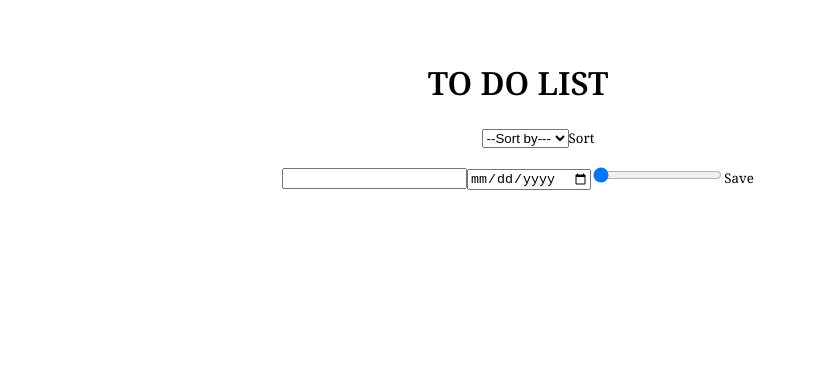
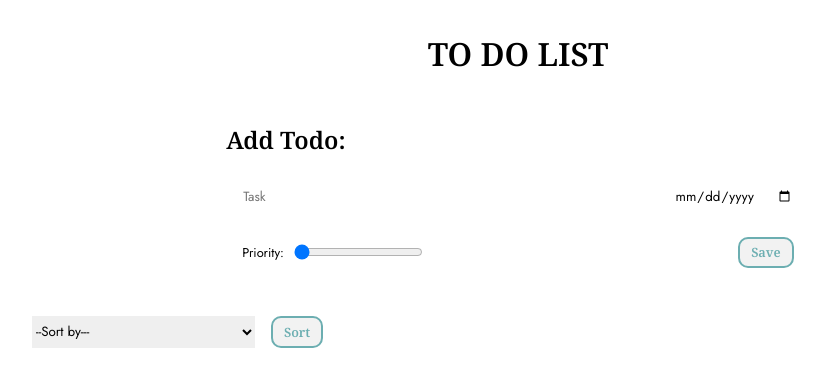
Before and after one commit to Medieinstitutet/the-todos-tanakAoi, a React (Vite) app: page / in a window 1280 px wide. Shown: the top 386 px of the page, without its empty margins (122-947 px from the left). Built offline with nearby package versions, Linux system fonts and the light colour scheme.

Commit message:
Style add todo & sort

```diff
--- a/src/App.scss
+++ b/src/App.scss
@@ -15,6 +15,8 @@
 
 * {
   box-sizing: border-box;
+  margin: 0;
+  padding: 0;
 }
 
 #root {
@@ -25,12 +27,18 @@
   font-family: var(--font-sans);
 }
 
-h1 {
+.container {
+  width: 80%;
+  margin: 0 auto;
+}
+
+h1, h2 {
   font-family: var(--font-serif);
 }
 
-p {
+ul, p {
   margin: 0;
+  padding: 0;
 }
 
 button {
@@ -41,20 +49,109 @@ button {
   cursor: pointer;
 }
 
-label {
-  height: 0;
+.button {
+  color: var(--accucent-color);
+  font-weight: 600;
+  font-size: var(--font-size-xs);
+  background-color: var(--color-light);
+  padding: 0.3rem 0.7rem;
+  border: 2px solid var(--accucent-color);
+  border-radius: 10px;
+
+  &:hover {
+    color: var(--color-light);
+    border: 2px solid var(--color-light);
+    background-color: var(--accucent-color);
+    border: 2px solid transparent;
+  }
+
+  &__remove {
+    font-size: var(--font-size-l);
+    color: var(--color-dark);
+
+    &:hover {
+      color: #d93f3f;
+    }
+  }
+}
+
+.add {
+  width: 60%;
+  margin: 3rem auto 0;
+  display: flex;
+  flex-direction: column;
+  gap: 1rem;
+
+  &__title {
+    align-self: flex-start;
+  }
+
+  &__form {
+    display: flex;
+    flex-direction: column;
+    gap: 1rem;
+
+    & div {
+      display: flex;
+      justify-content: space-between;
+
+      &:last-of-type {
+        padding: 0 1rem;
+      }
+    }
+  }
+
+  &__input {
+    font-family: var(--font-sans);
+    padding: 0.8rem 1rem;
+    border: 1px solid transparent;
+    outline: transparent;
+    border-radius: 8px;
+
+    &:focus {
+      border: 1px solid var(--accucent-color);
+    }
+  }
+
+  &__priority {
+    font-size: var(--font-size-xs);
+    display: flex;
+    align-items: center;
+    gap: 10px;
+  }
+}
+
+.sort {
+  margin: 3rem 0 1.5rem 0;
+  display: flex;
+  gap: 1rem;
+  width: 30%;
+  justify-content: flex-start;
+
+  &__options {
+    width: 100%;
+    border: transparent;
+    font-family: var(--font-sans);
+
+    &:focus {
+      border: transparent;
+      outline: transparent;
+    }
+  }
+
 }
 
 .list {
+  width: 100%;
   list-style: none;
-  display: flex;
-  flex-direction: column;
-  align-items: center;
+  display: grid;
+  grid-template-columns: repeat(auto-fit, minmax(250px, 1fr));
+  grid-auto-rows: auto;
+  gap: 1.2rem;
 }
 
 .item {
   background-color: var(--color-light);
-  margin: 1rem 3rem;
   padding: 1rem 2rem;
   font-size: var(--font-size-s);
   border-radius: 8px;
@@ -66,7 +163,8 @@ label {
   gap: 1.5rem;
 
   &--done {
-    opacity: 0.6;
+    opacity: 0.5;
+    box-shadow: none;
   }
 
   & div {
@@ -107,6 +205,7 @@ label {
 
   &__checked {
     cursor: pointer;
+    height: 0;
 
     & input {
       display: none;
@@ -120,16 +219,5 @@ label {
         color: #d93f3f;
       }
     }
-
   }
-
-  .button__remove {
-    font-size: var(--font-size-l);
-    color: var(--color-dark);
-
-    &:hover {
-      color: #d93f3f;
-    }
-  }
-
 }
--- a/src/App.tsx
+++ b/src/App.tsx
@@ -35,10 +35,8 @@ function App() {
   return (
     <div className='container'>
       <h1 key="title">TO DO LIST</h1>
-      <ul className='list'>
-        < Todos todos={todos} checkTodo={toggleChecked} updateTodos={updateTodos} />
-      </ul>
       < AddTodo addTodo={addNewTodo} key="addtodo" />
+      < Todos todos={todos} checkTodo={toggleChecked} updateTodos={updateTodos} />
     </div>
   );
 };
--- a/src/components/AddTodo.tsx
+++ b/src/components/AddTodo.tsx
@@ -33,11 +33,20 @@ export const AddTodo = (props: IAddTodoProps) => {
     };
 
     return (
-        <form onSubmit={handleSubmit}>
-            <input type="text" name="task" value={createdTodo.task} onChange={handleChange} />
-            <input type="date" name="dueDate" value={createdTodo.dueDate} onChange={handleChange} />
-            <input type="range" name="priority" min="1" max="5" step="1" value={createdTodo.priority} onChange={handleChange} />
-            <button>Save</button>
-        </form>
+        <div className="add">
+            <h2 className="add__title">Add Todo:</h2>
+            <form className="add__form" onSubmit={handleSubmit}>
+                <div>
+                    <input type="text" name="task" className="add__input" placeholder="Task" value={createdTodo.task} onChange={handleChange} required />
+                    <input type="date" name="dueDate" className="add__input" value={createdTodo.dueDate} onChange={handleChange} required />
+                </div>
+                <div>
+                    <label className="add__priority">
+                        <span>Priority:</span><input type="range" name="priority" min="1" max="5" step="1" value={createdTodo.priority} onChange={handleChange} />
+                    </label>
+                    <button className="button button__save">Save</button>
+                </div>
+            </form>
+        </div>
     );
 };
--- a/src/components/ShowTodo.tsx
+++ b/src/components/ShowTodo.tsx
@@ -18,9 +18,6 @@ export const ShowTodo = (props: IShowTodoProps) => {
         props.removeTodo(newTodos)
     }
 
-
-
-
     return (
         <>
             <li className={props.todo.isDone ? "item item--done" : "item"} key={props.todo.task}>
--- a/src/components/SortTodos.tsx
+++ b/src/components/SortTodos.tsx
@@ -35,7 +35,7 @@ export const SortTodos = (props: ISortTodosProps) => {
                     <option value="dueDate">Due date</option>
                     <option value="priority">Priority</option>
                 </select>
-                <button className="sort__button" onClick={handleClick}>Sort</button>
+                <button className="button button__sort" onClick={handleClick}>Sort</button>
             </div>
         </>
     )
--- a/src/components/Todos.tsx
+++ b/src/components/Todos.tsx
@@ -11,16 +11,21 @@ interface ITodosProps {
 export const Todos = (props: ITodosProps) => {
 
     const changeTodos = (newTodos: Todo[]) => {
+        if ( newTodos ) {
             props.updateTodos(newTodos);
+        }
     };
 
     const checkTodo = (checkedTodo: string) => {
+        if( checkedTodo ) {
             props.checkTodo(checkedTodo);
+        }
     };
 
     return (
-        <>
+        <div>
             < SortTodos sortTodos={changeTodos} />
+            <ul className="list">
                 {props.todos.map((todo) => {
                     return (
                         <>
@@ -28,6 +33,7 @@ export const Todos = (props: ITodosProps) => {
                         </>
                     );
                 })}
-        </>
+            </ul>
+        </div>
     );
 };
```
Lines whose indentation alone changed are shown as unchanged.
